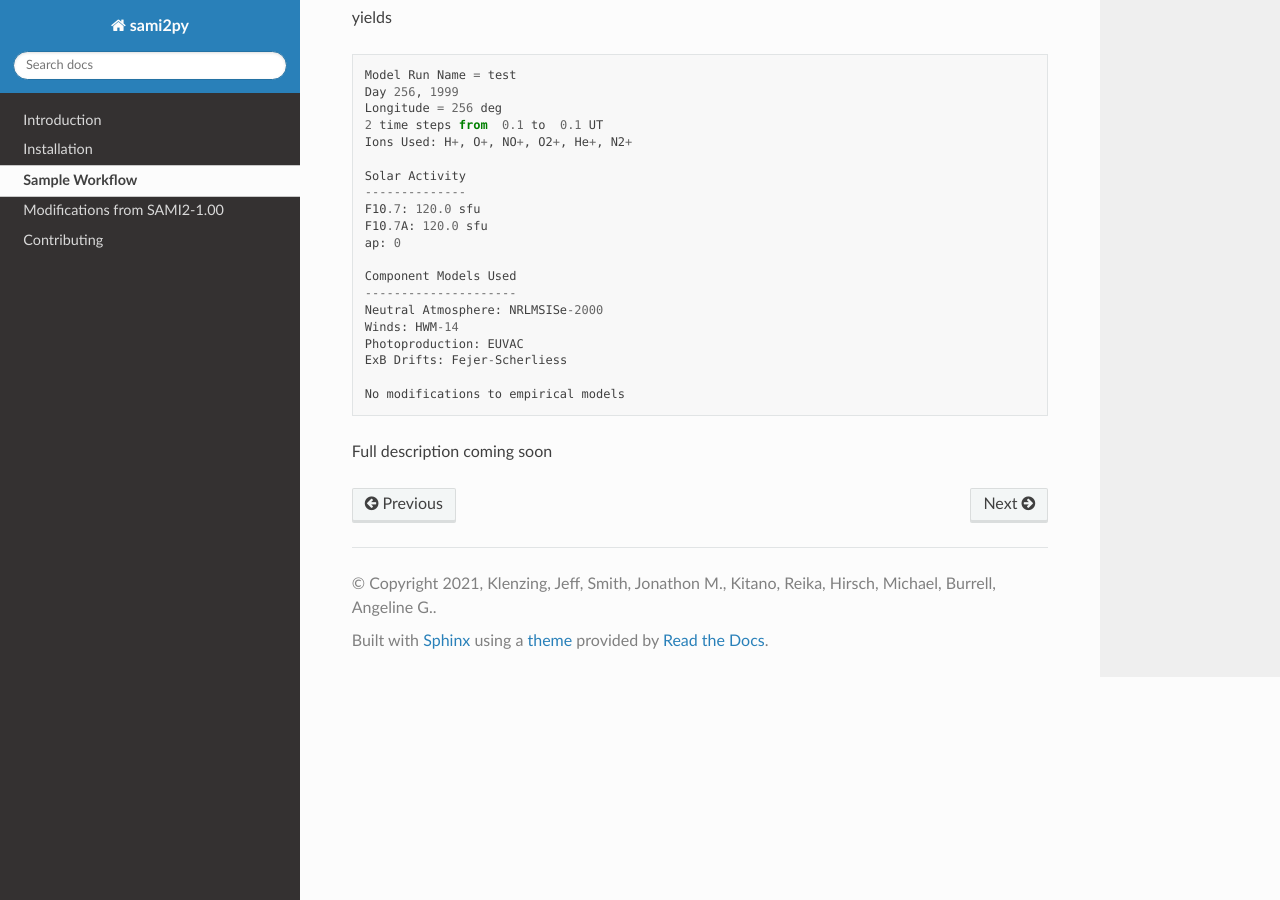
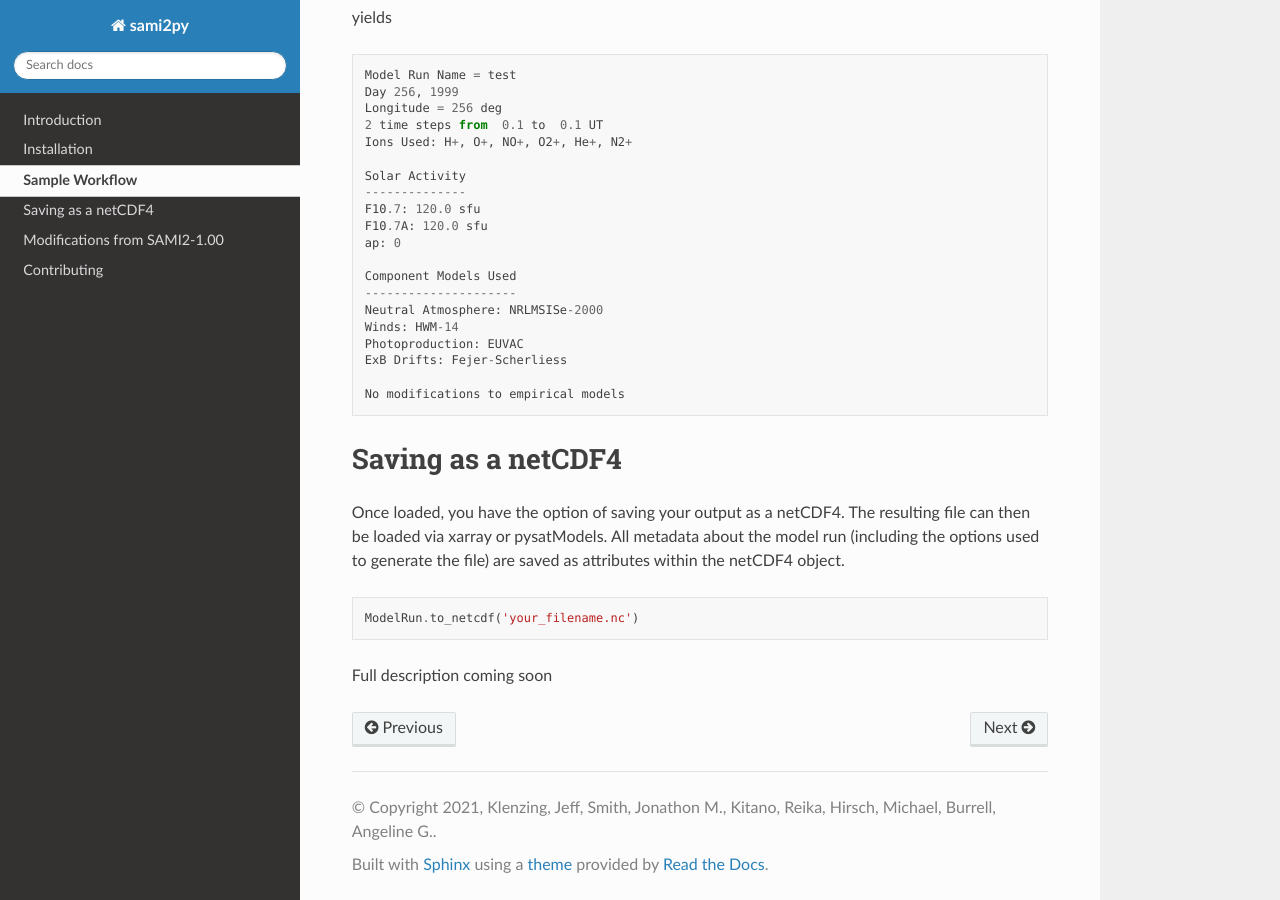
Before and after one commit to sami2py/sami2py, a Sphinx documentation site: the page built from docs/sample_workflow.rst, in a window 1280 px wide and 900 px high, scrolled down 969 px. Built offline with Sphinx 7.4.7 and the Read the Docs theme 2.0.0, drawn with Linux system fonts in a browser that asks for light colours; formulas are drawn with MathJax 3.

Commit message:
DOC: netcdf info

```diff
--- a/docs/sample_workflow.rst
+++ b/docs/sample_workflow.rst
@@ -70,4 +70,17 @@ yields
 
   No modifications to empirical models
 
+
+Saving as a netCDF4
+===================
+
+Once loaded, you have the option of saving your output as a netCDF4.  The
+resulting file can then be loaded via xarray or pysatModels.  All metadata
+about the model run (including the options used to generate the file) are saved
+as attributes within the netCDF4 object.
+
+.. code:: python
+
+  ModelRun.to_netcdf('your_filename.nc')
+
 Full description coming soon
```
